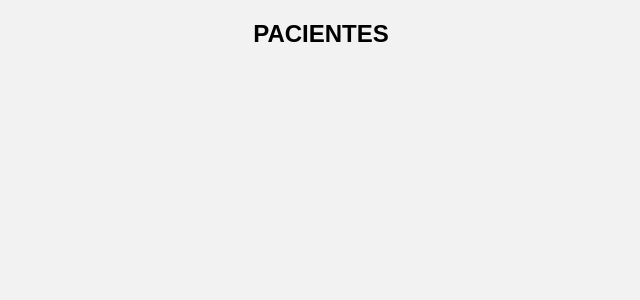
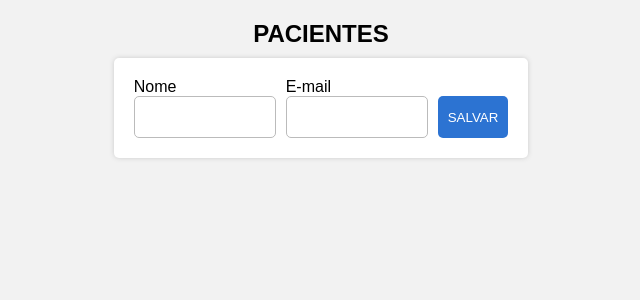
Before and after one commit to JordanVScher/desafio-carefy-frontend, a React (Create React App) app: page / in a window 1280 px wide. Shown: the top 300 px of the page, without its empty margins (319-959 px from the left). Built offline with nearby package versions, Linux system fonts and the light colour scheme.

Commit message:
feat: add Form

```diff
--- a/src/App.js
+++ b/src/App.js
@@ -1,5 +1,6 @@
 import { toast, ToastContainer } from 'react-toastify';
 import styled from 'styled-components';
+import Form from './components/Form';
 import GlobalStyle from './styles/global';
 import 'react-toastify/dist/ReactToastify.css';
 
@@ -20,6 +21,7 @@ function App() {
     <>
       <Container>
         <Title>PACIENTES</Title>
+        <Form />
       </Container>
       <ToastContainer autoClose={3000} position={toast.POSITION.BOTTOM_LEFT} />
       <GlobalStyle />
--- /dev/null
+++ b/src/components/Form.js
@@ -0,0 +1,25 @@
+import { useRef } from 'react';
+import {
+  FormContainer, InputArea, Label, Input, Button,
+} from '../styles/form';
+
+function Form() {
+  const ref = useRef();
+
+  return (
+    <FormContainer ref={ref}>
+      <InputArea>
+        <Label>Nome</Label>
+        <Input name="name" />
+      </InputArea>
+      <InputArea>
+        <Label>E-mail</Label>
+        <Input name="email" type="email" />
+      </InputArea>
+
+      <Button type="submit">SALVAR</Button>
+    </FormContainer>
+  );
+}
+
+export default Form;
--- /dev/null
+++ b/src/styles/form.js
@@ -0,0 +1,37 @@
+import styled from 'styled-components';
+
+export const FormContainer = styled.form`
+  display: flex;
+  align-items: flex-end;
+  gap: 10px;
+  flex-wrap: wrap;
+  background-color: #fff;
+  padding: 20px;
+  box-shadow: 0px 0px 5px #ccc;
+  border-radius: 5px;
+`;
+
+export const InputArea = styled.div`
+  display: flex;
+  flex-direction: column;
+`;
+
+export const Label = styled.label``;
+
+export const Input = styled.input`
+  width: 120px;
+  padding: 0 10px;
+  border: 1px solid #bbb;
+  border-radius: 5px;
+  height: 40px;
+`;
+
+export const Button = styled.button`
+  padding: 10px;
+  cursor: pointer;
+  border-radius: 5px;
+  border: none;
+  background-color: #2c73d2;
+  color: white;
+  height: 42px;
+`;
```
